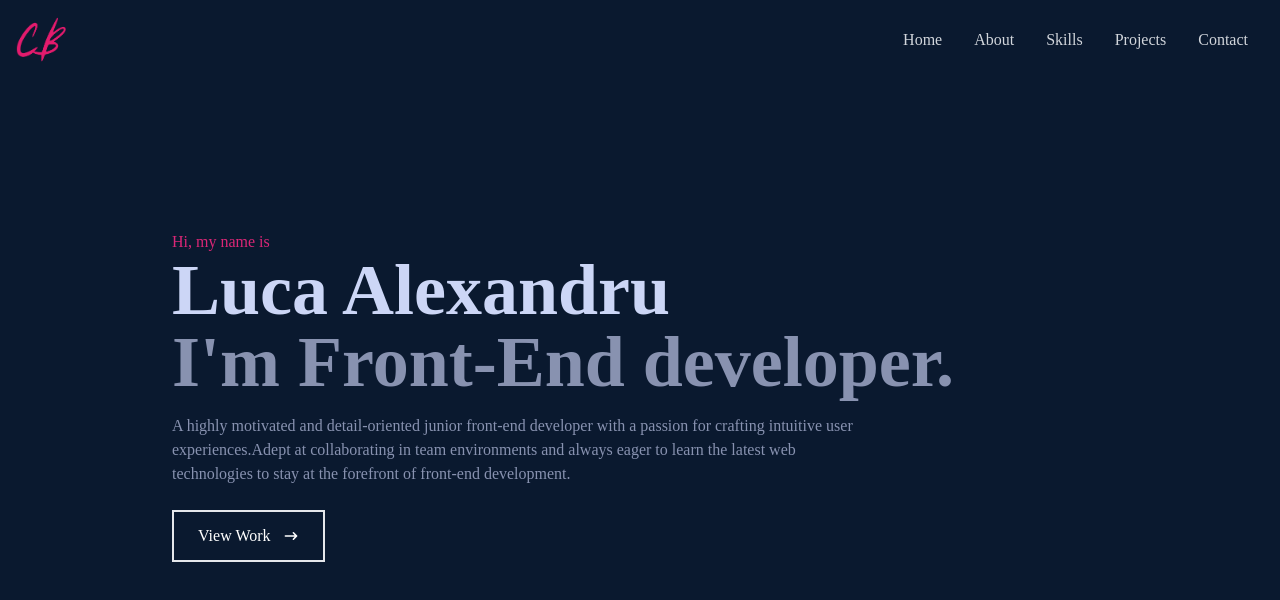
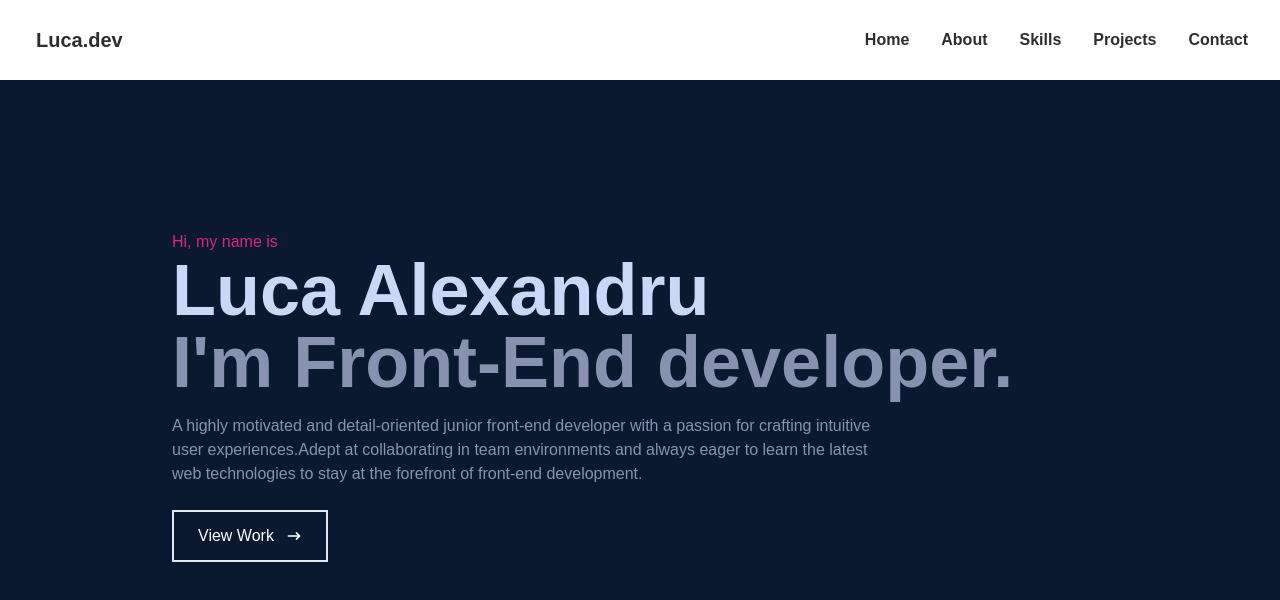
Before and after one commit to luca1777/portofolio-website, a React (Create React App) app: page / in a window 1280 px wide. Shown: the top 600 px of the page. Built offline with nearby package versions, Linux system fonts and the light colour scheme.

Commit message:
modify navbar

```diff
--- a/src/App.css
+++ b/src/App.css
@@ -2,11 +2,12 @@
 @tailwind components;
 @tailwind utilities;
 
-@import url('https://fonts.googleapis.com/css2?family=Raleway:wght@300;400;500;600;700;800;900&display=swap');
+@import url('https://fonts.googleapis.com/css2?family=Poppins:wght@400;500;600;700&display=swap');
+@import url('https://fonts.googleapis.com/css2?family=Mulish:wght@400;500&display=swap');
 
 @layer base {
     body {
-        @apply font-[Raleway];
+        @apply font-poppins;
     }
     li {
         @apply px-4;
--- a/src/components/Home.jsx
+++ b/src/components/Home.jsx
@@ -6,7 +6,7 @@ export const Home = () => {
     <div name="home" className="w-full h-screen bg-[#0a192f]">
         {/* container */}
         <div className='max-w-[1000px] mx-auto px-8 flex flex-col justify-center h-full'>
-            <p className="text-pink-600">Hi, my name is</p>
+            <p className="text-pink-600 font-mulish">Hi, my name is</p>
             <h1 className="text-4xl sm:text-7xl font-bold text-[#ccd6f6]">Luca Alexandru</h1>
             <h2 className='text-4xl sm:text-7xl font-bold text-[#8892b0]'>I'm Front-End developer.</h2>
             <p className='text-[#8892b0] py-4 max-w-[700px]'>A highly motivated and detail-oriented junior front-end developer with a passion for crafting intuitive user experiences.Adept at collaborating in team environments and always eager to learn the latest web technologies to stay at the forefront of front-end development.</p>
--- a/src/components/Navbar.jsx
+++ b/src/components/Navbar.jsx
@@ -1,6 +1,5 @@
 import React, {useState} from "react";
 import { FaBars, FaTimes } from "react-icons/fa";
-import Logo from "../assets/logo1.png";
 import {Link} from "react-scroll";
 
 export const Navbar = () => {
@@ -8,12 +7,12 @@ export const Navbar = () => {
     const handleClick = () => setNav(!nav);
 
   return (
-    <div className="fixed bg-[#0a192f] w-full h-[80px] flex justify-between items-center px-4 text-gray-300">
+    <div className="fixed bg-[#FFFFFF] w-full h-[80px] flex justify-between items-center px-4 text-[#2D2E32]">
       <div>
-        <img className="logo-img" src={Logo} alt="logo img"></img>
+        <h3 className="text-[#2D2E32] text-xl font-bold mx-[1em]">Luca.dev</h3>
       </div>
       {/* menu */}
-      <ul className="hidden md:flex">
+      <ul className="hidden md:flex font-semibold">
         <li><Link to="home" smooth={true} duration={500}>Home</Link></li>
         <li><Link to="about" smooth={true} duration={500}>About</Link></li>
         <li><Link to="skills" smooth={true} duration={500}>Skills</Link></li>
@@ -21,11 +20,11 @@ export const Navbar = () => {
         <li><Link to="contact" smooth={true} duration={500}>Contact</Link></li>
       </ul>
       {/* hamburger */}
-      <div onClick={handleClick} className="md:hidden z-10 cursor-pointer">
+      <div onClick={handleClick} className="md:hidden z-10 cursor-pointer text-[#2D2E32] hover:text-blue-500 text-xl">
         {!nav ? <FaBars /> : <FaTimes />}
       </div>
       {/* mobile menu */}
-      <ul className={!nav ? "hidden" : "absolute top-0 left-0 w-full h-screen bg-[#0a192f] flex flex-col justify-center items-center"}>
+      <ul className={!nav ? "hidden" : "absolute top-0 left-0 w-full h-screen bg-[#FFFFFF] flex flex-col justify-center items-center"}>
         <li className="py-6 text-4xl"><Link onClick={handleClick} to="home" smooth={true} duration={500}>Home</Link></li>
         <li className="py-6 text-4xl"><Link onClick={handleClick} to="about" smooth={true} duration={500}>About</Link></li>
         <li className="py-6 text-4xl"><Link onClick={handleClick} to="skills" smooth={true} duration={500} offset={-40}>Skills</Link></li>
--- a/tailwind.config.js
+++ b/tailwind.config.js
@@ -4,7 +4,12 @@ module.exports = {
     "./src/**/*.{js,jsx,ts,tsx}",
   ],
   theme: {
-    extend: {},
+    extend: {
+      fontFamily: {
+        "poppins": ["Poppins", "sans-serif"],
+        "mulish": ["Mulish", "sans-serif"]
+      }
+    },
   },
   plugins: [],
 }
```
